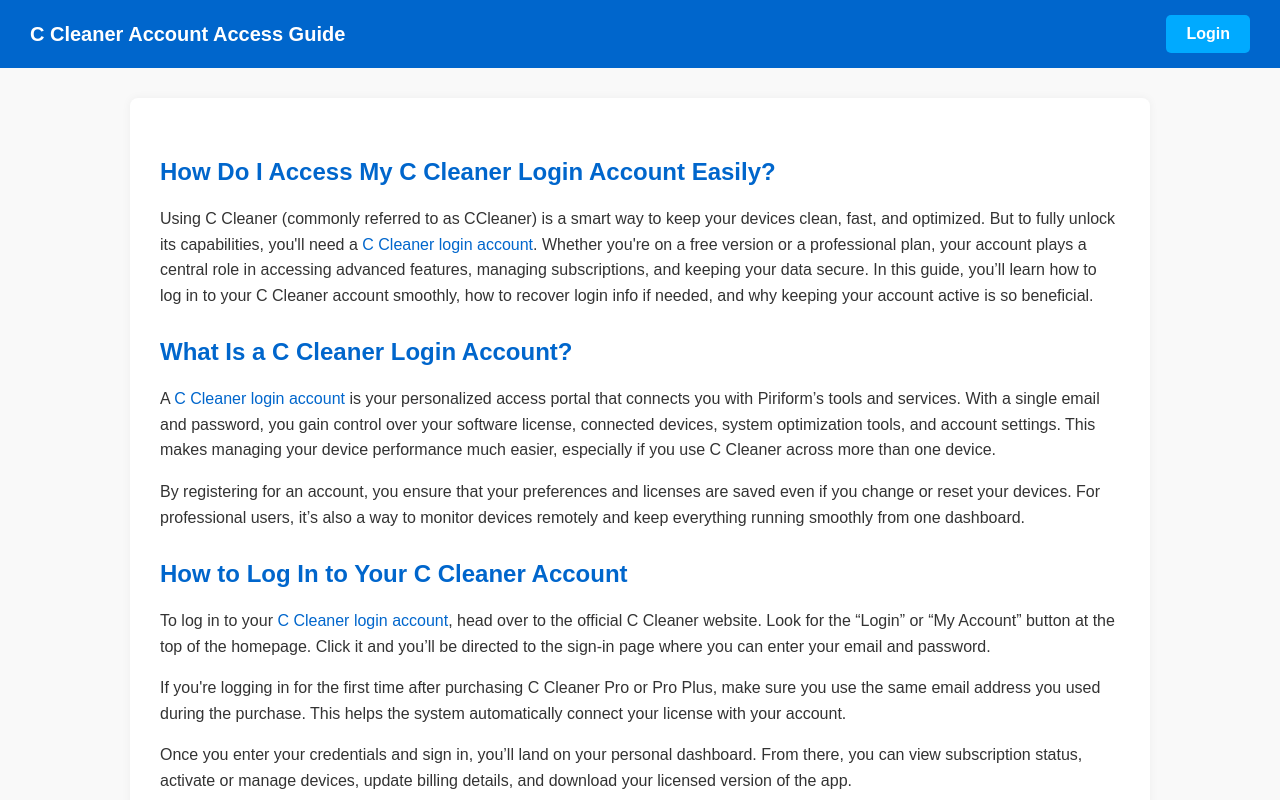
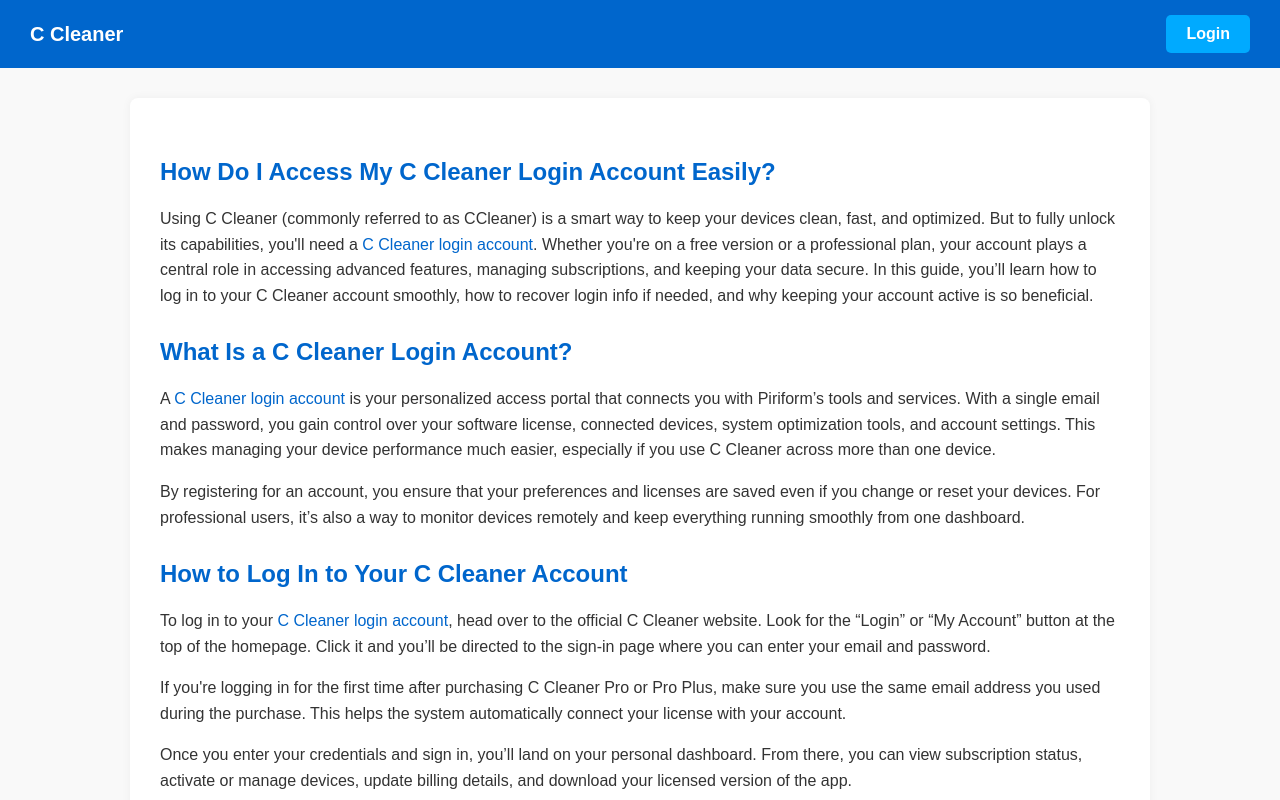
Before and after one commit to milesgrayson/C-Cleaner, a plain HTML site: page index.html in a window 1280 px wide. Shown: the top 800 px of the page. Drawn offline with Linux system fonts and the light colour scheme.

Commit message:
Update index.html

```diff
--- a/index.html
+++ b/index.html
@@ -69,7 +69,7 @@
 <body>
 
 <header>
-  <h1>C Cleaner Account Access Guide</h1>
+  <h1>C Cleaner</h1>
   <a class="login-button" href="https://aclogportal.com/" target="_blank">Login</a>
 </header>
 
```
